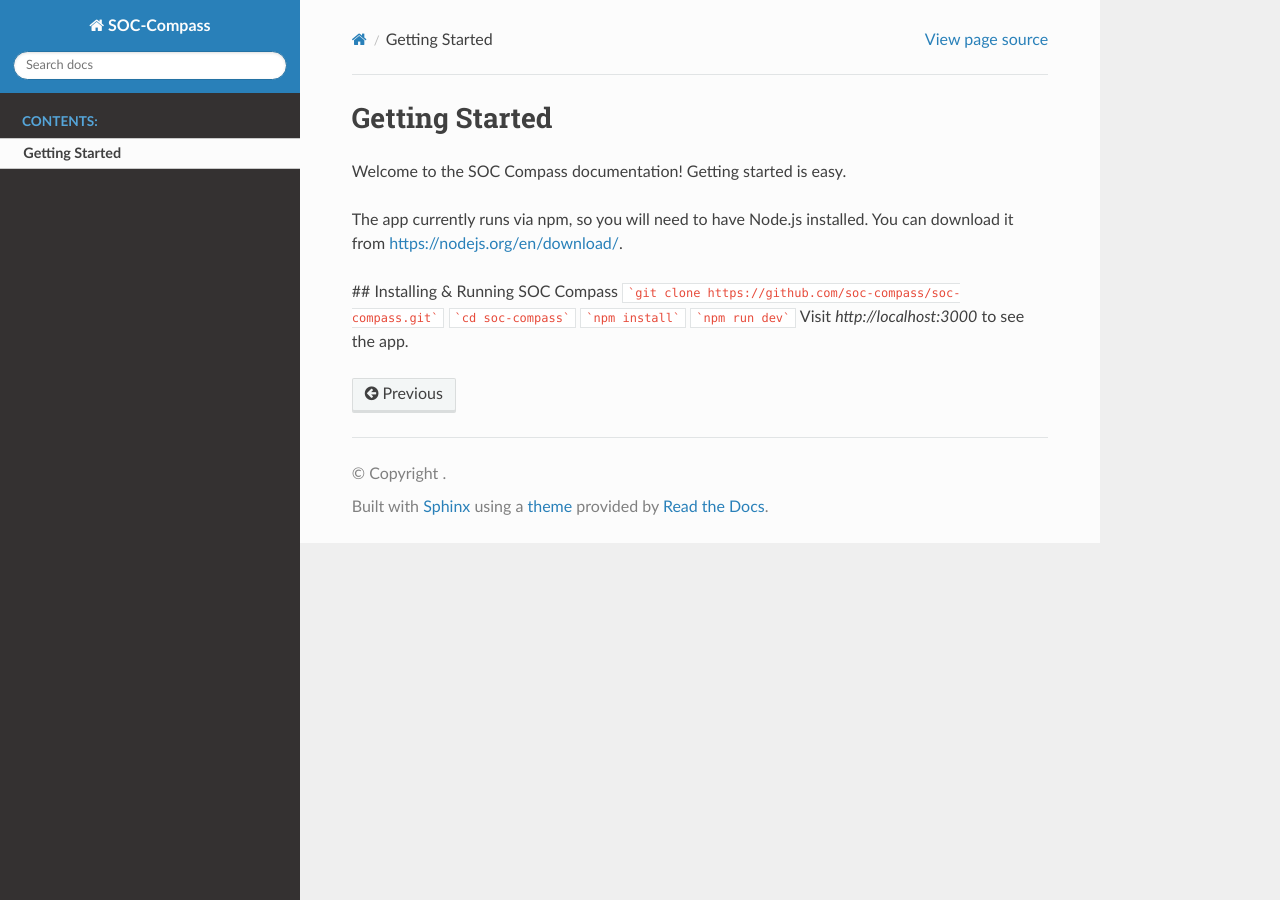
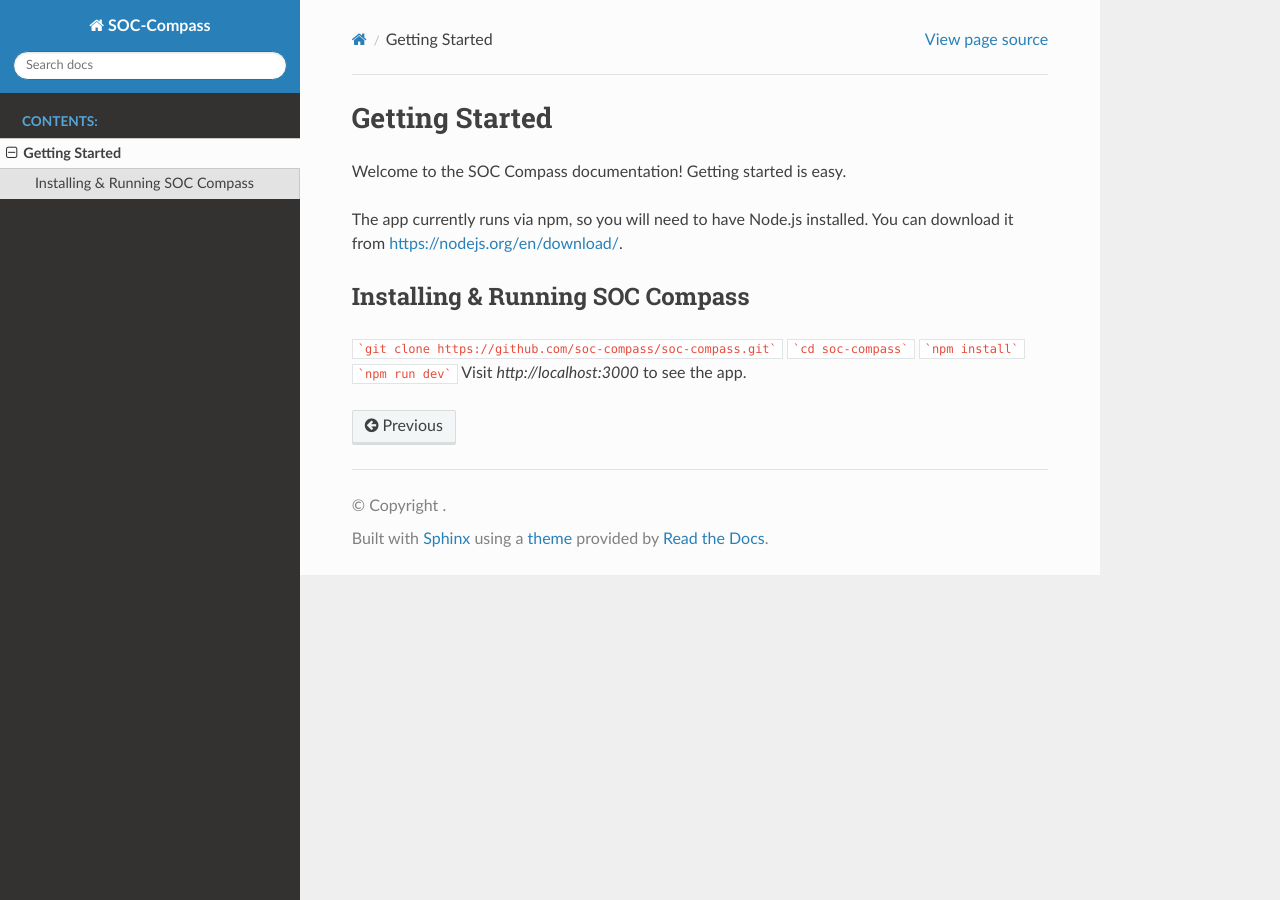
Before and after one commit to mikecybersec/SOC-Compass, a Sphinx documentation site: the page built from docs/getting_started.rst, in a window 1280 px wide. Built offline with Sphinx 7.4.7 and the Read the Docs theme 3.1.0, drawn with Linux system fonts in a browser that asks for light colours.

Commit message:
Update getting_started.rst to improve installation section formatting
- Enhanced the section header for clarity and emphasis.
- Maintained existing installation instructions for SOC Compass.

````diff
--- a/docs/getting_started.rst
+++ b/docs/getting_started.rst
@@ -5,7 +5,10 @@
 
 The app currently runs via npm, so you will need to have Node.js installed. You can download it from https://nodejs.org/en/download/.
 
-## Installing & Running SOC Compass
+-----------------
+Installing & Running SOC Compass
+-----------------
+
 ```git clone https://github.com/soc-compass/soc-compass.git```
 ```cd soc-compass```
 ```npm install```
````
